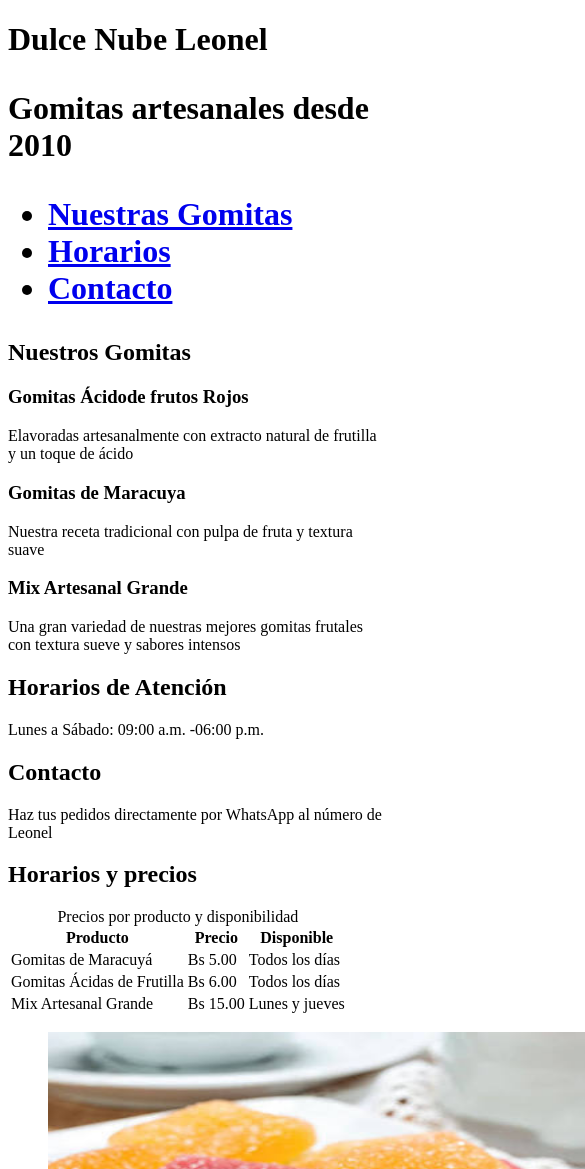
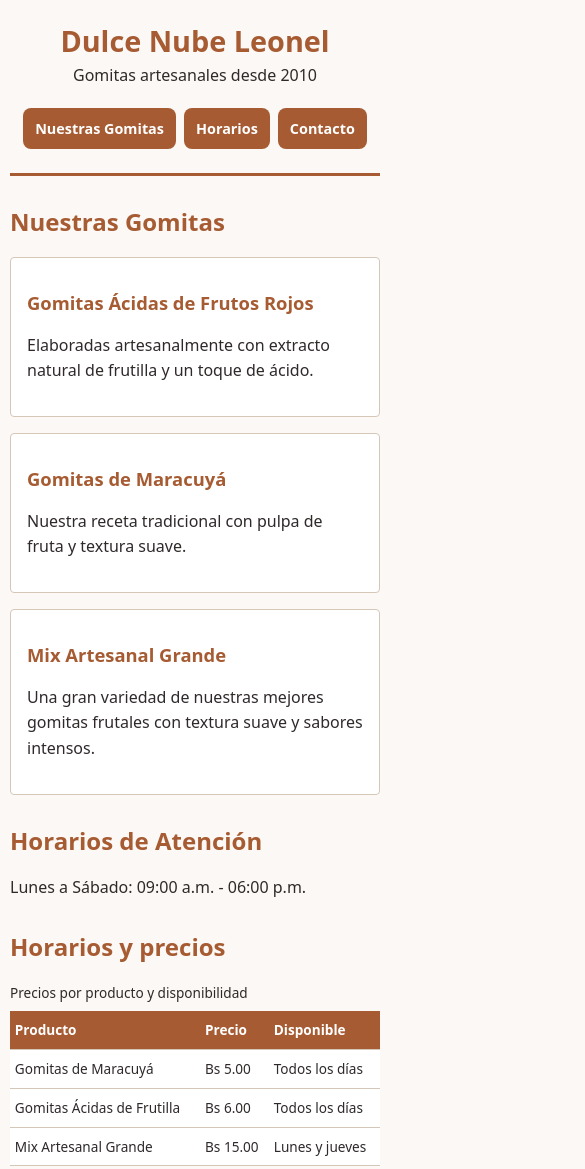
Before and after one commit to blanconayeli504-creator/proyecto1-pagina-web, a plain HTML site: page index.html in a window 390 px wide. Shown: the top 1169 px of the page, 585 px wide, since content can reach past the window. Drawn offline with Linux system fonts and the light colour scheme.

Commit message:
se adiciono estilos.css, modificación de coloresy ajutes para mejprar la pagina

```diff
--- /dev/null
+++ b/estilos.css
@@ -0,0 +1,249 @@
+/* 1. RESET GENERAL */
+*, *::before, *::after {
+    box-sizing: border-box;
+}
+
+/* 2. COLORES Y VARIABLES */
+:root {
+    --color-principal: #a65b32;
+    --color-acento: #c87941;
+    --color-texto: #2f2a29;
+    --color-suave: #e6d7c3;
+    --color-fondo: #fbf8f5;
+    --color-superficie: #ffffff;
+    --borde: #d5c7b8;
+
+    --espacio: 1rem;
+    --espacio-lg: 2rem;
+    --radio: 4px;
+}
+
+/* 3. TIPOGRAFÍA Y FONDO */
+body {
+    margin: 0;
+    padding: 0 var(--espacio);
+    font-family: system-ui, -apple-system, "Segoe UI", Roboto, sans-serif;
+    font-size: 1rem;
+    line-height: 1.6;
+    color: var(--color-texto);
+    background: var(--color-fondo);
+}
+
+h1, h2, h3 {
+    line-height: 1.2;
+    color: var(--color-principal);
+}
+
+h1 {
+    font-size: 2rem;
+    margin-bottom: 0.25rem;
+}
+
+h2 {
+    font-size: 1.5rem;
+    margin-top: var(--espacio-lg);
+}
+
+h3 {
+    font-size: 1.15rem;
+}
+
+p {
+    max-width: 65ch;
+}
+
+/* 4. ENLACES */
+a {
+    color: var(--color-principal);
+    text-underline-offset: 2px;
+}
+
+a:hover {
+    color: var(--color-acento);
+}
+
+a:focus-visible {
+    outline: 3px solid var(--color-acento);
+    outline-offset: 2px;
+}
+
+/* 5. ENCABEZADO Y TÍTULO CENTRADO */
+header {
+    padding: var(--espacio-lg) var(--espacio);
+    border-bottom: 3px solid var(--color-principal);
+    margin-bottom: var(--espacio-lg);
+    text-align: center;
+}
+
+header h1 {
+    margin-top: 0;
+    text-align: center;
+}
+
+header p {
+    max-width: none;
+    text-align: center;
+    margin: 0 auto;
+}
+
+/* 6. BOTONES DE NAVEGACIÓN EN LA PARTE SUPERIOR */
+nav ul {
+    list-style: none;
+    padding: 0;
+    margin: 20px 0 0;
+    display: flex;
+    justify-content: center;
+    align-items: center;
+    gap: 15px;
+    flex-wrap: wrap;
+}
+
+nav li {
+    margin-bottom: 0;
+}
+
+nav a {
+    display: inline-block;
+    background-color: var(--color-principal);
+    color: #ffffff;
+    text-decoration: none;
+    padding: 10px 18px;
+    border-radius: 8px;
+    font-weight: bold;
+    transition: background-color 0.3s;
+}
+
+nav a:hover {
+    background-color: var(--color-acento);
+    color: #ffffff;
+}
+
+/* 7. PRODUCTOS */
+article {
+    background: var(--color-superficie);
+    border: 1px solid var(--borde);
+    border-radius: var(--radio);
+    padding: var(--espacio);
+    margin-bottom: var(--espacio);
+}
+
+/* 8. TABLA DE PRECIOS */
+table {
+    border-collapse: collapse;
+    width: 100%;
+    max-width: 40rem;
+    background: var(--color-superficie);
+}
+
+caption {
+    text-align: left;
+    color: var(--color-texto);
+    padding-bottom: 0.5rem;
+}
+
+th, td {
+    text-align: left;
+    padding: 0.6rem 0.8rem;
+    border-bottom: 1px solid var(--borde);
+}
+
+th {
+    background: var(--color-principal);
+    color: #ffffff;
+}
+
+/* 9. FORMULARIO */
+fieldset {
+    border: 1px solid var(--borde);
+    border-radius: var(--radio);
+    padding: var(--espacio);
+    margin-bottom: var(--espacio);
+    max-width: 32rem;
+}
+
+legend {
+    padding: 0 0.4rem;
+    font-weight: 600;
+    color: var(--color-principal);
+}
+
+label {
+    display: block;
+    margin-bottom: 0.25rem;
+    font-weight: 500;
+}
+
+input, select, textarea {
+    font-size: 1rem;
+    font-family: inherit;
+    padding: 0.5rem;
+    width: 100%;
+    border: 1px solid var(--borde);
+    border-radius: var(--radio);
+}
+
+input[type="checkbox"] {
+    width: auto;
+}
+
+button {
+    font-size: 1rem;
+    font-family: inherit;
+    padding: 0.6rem 1.2rem;
+    min-height: 44px;
+    background: var(--color-principal);
+    color: #ffffff;
+    border: 0;
+    border-radius: var(--radio);
+    cursor: pointer;
+}
+
+button:hover {
+    background: var(--color-acento);
+}
+
+/* 10. IMÁGENES */
+img {
+    max-width: 100%;
+    height: auto;
+}
+
+/* 11. PIE DE PÁGINA */
+footer {
+    margin-top: var(--espacio-lg);
+    padding: var(--espacio-lg) var(--espacio);
+    border-top: 1px solid var(--borde);
+    color: var(--color-texto);
+}
+
+/* 12. ADAPTACIÓN A CELULARES */
+@media (max-width: 600px) {
+    body {
+        padding: 0 10px;
+    }
+
+    header {
+        padding: 1.5rem 0.5rem;
+    }
+
+    header h1 {
+        font-size: 1.8rem;
+    }
+
+    nav ul {
+        gap: 8px;
+    }
+
+    nav a {
+        padding: 9px 12px;
+        font-size: 0.9rem;
+    }
+
+    table {
+        font-size: 0.85rem;
+    }
+
+    th, td {
+        padding: 0.5rem 0.3rem;
+    }
+}
--- a/index.html
+++ b/index.html
@@ -2,53 +2,59 @@
 <html lang="es">
 <head>
     <meta charset="UTF-8">
-        <meta name="clexport"content="width=device-width, initial-scale-1.0">
-        <meta name="description"contet="Microempresa dedicada a la elaboración y venta de gomitas artesanales">
+    <meta name="viewport" content="width=device-width, initial-scale=1.0">
+    <meta name="description" content="Microempresa dedicada a la elaboración y venta de gomitas artesanales">
     <title>Dulce Nube Leonel</title>
+    <link rel="stylesheet" href="estilos.css">
 </head>
+
 <body>
+
     <header>
-                <h1>Dulce Nube Leonel<h1>
-                    <p>Gomitas artesanales desde 2010<p>
+        <h1>Dulce Nube Leonel</h1>
+        <p>Gomitas artesanales desde 2010</p>
+
         <nav>
             <ul>
-                            <li><a href="#nuestras gomitas">Nuestras Gomitas</a></li>
+                <li><a href="#nuestras-gomitas">Nuestras Gomitas</a></li>
                 <li><a href="#horarios">Horarios</a></li>
-                            <li><a href="contacto">Contacto</a></li>
+                <li><a href="#contacto">Contacto</a></li>
+            </ul>
+        </nav>
     </header>
+
     <main>
-                <section id="nuestras gomitas">
-                    <h2>Nuestros Gomitas</h2>
+
+        <section id="nuestras-gomitas">
+            <h2>Nuestras Gomitas</h2>
+
             <article>
-                        <h3>Gomitas Ácidode frutos Rojos</h3>
-                        <p>Elavoradas artesanalmente con extracto natural de frutilla y un toque de ácido</p>
+                <h3>Gomitas Ácidas de Frutos Rojos</h3>
+                <p>Elaboradas artesanalmente con extracto natural de frutilla y un toque de ácido.</p>
             </article>
 
             <article>
-                        <h3>Gomitas de Maracuya</h3>
-                        <p>Nuestra receta tradicional con pulpa de fruta y textura suave</p>
+                <h3>Gomitas de Maracuyá</h3>
+                <p>Nuestra receta tradicional con pulpa de fruta y textura suave.</p>
             </article>
 
             <article>
                 <h3>Mix Artesanal Grande</h3>
-                        <p>Una gran variedad de nuestras mejores gomitas frutales con textura sueve y sabores intensos</p>
+                <p>Una gran variedad de nuestras mejores gomitas frutales con textura suave y sabores intensos.</p>
             </article>
         </section>
 
         <section id="horarios">
             <h2>Horarios de Atención</h2>
-                    <p>Lunes a Sábado: 09:00 a.m. -06:00 p.m.</p>
+            <p>Lunes a Sábado: 09:00 a.m. - 06:00 p.m.</p>
         </section>
 
-                <section id="contacto">
-                    <h2>Contacto</h2>
-                    <p>Haz tus pedidos directamente por WhatsApp al número de Leonel</p>
-                </section>
+        <section id="precios">
+            <h2>Horarios y precios</h2>
 
-                <section id="horarios">
-        <h2>Horarios y precios</h2>
             <table>
                 <caption>Precios por producto y disponibilidad</caption>
+
                 <thead>
                     <tr>
                         <th scope="col">Producto</th>
@@ -56,20 +62,35 @@
                         <th scope="col">Disponible</th>
                     </tr>
                 </thead>
+
                 <tbody>
-            <tr><td>Gomitas de Maracuyá</td>   <td>Bs 5.00</td>  <td>Todos los días</td></tr>
-            <tr><td>Gomitas Ácidas de Frutilla</td>  <td>Bs 6.00</td>  <td>Todos los días</td></tr>
-            <tr><td>Mix Artesanal Grande</td>  <td>Bs 15.00</td> <td>Lunes y jueves</td></tr>
+                    <tr>
+                        <td>Gomitas de Maracuyá</td>
+                        <td>Bs 5.00</td>
+                        <td>Todos los días</td>
+                    </tr>
+
+                    <tr>
+                        <td>Gomitas Ácidas de Frutilla</td>
+                        <td>Bs 6.00</td>
+                        <td>Todos los días</td>
+                    </tr>
+
+                    <tr>
+                        <td>Mix Artesanal Grande</td>
+                        <td>Bs 15.00</td>
+                        <td>Lunes y jueves</td>
+                    </tr>
                 </tbody>
             </table>
 
             <figure>
                 <img src="gomitas.jpg"
-               alt="Vitrina con panes recién horneados ordenados en bandejas"
+                     alt="Gomitas artesanales de diferentes sabores"
                      width="600" height="400">
-          <figcaption>La vitrina a primera hora de la mañana.</figcaption>
+                <figcaption>Nuestras deliciosas gomitas artesanales.</figcaption>
             </figure>
-
+        </section>
 
         <section id="pedido">
             <h2>Hacer un pedido</h2>
@@ -81,7 +102,6 @@
 
                     <p>
                         <label for="nombre">Nombre completo</label>
-
                         <input type="text" id="nombre" name="nombre"
                                autocomplete="name" required>
                     </p>
@@ -94,7 +114,6 @@
 
                     <p>
                         <label for="telefono">Teléfono</label>
-
                         <input type="tel" id="telefono" name="telefono"
                                autocomplete="tel" pattern="[0-9]{7,8}"
                                title="7 u 8 dígitos, sin espacios">
@@ -106,7 +125,6 @@
 
                     <p>
                         <label for="producto">Producto</label>
-
                         <select id="producto" name="producto" required>
                             <option value="">Elige uno</option>
                             <option value="maracuya">Gomitas de Maracuyá</option>
@@ -131,8 +149,7 @@
                         <textarea id="notas" name="notas" rows="3"></textarea>
                     </p>
 
-            <p>
-
+                    <p class="aceptar">
                         <input type="checkbox" id="terminos" name="terminos" required>
                         <label for="terminos">Acepto que el pedido se confirma por teléfono</label>
                     </p>
@@ -144,7 +161,6 @@
 
     </main>
 
-
     <aside>
         <h2>¿Sabías?</h2>
         <p>Elaboramos nuestras gomitas artesanales cada día con pulpa de fruta 100% natural.</p>
@@ -152,10 +168,15 @@
 
     <footer id="contacto">
         <h2>Contacto</h2>
+
         <address>
             Av. Camino Viacha<br>
-        Teléfono: <a href="htpp://wa.me/59177541854" target="_blank"></a>
+            Teléfono:
+            <a href="https://wa.me/59177541854"
+               target="_blank"
+               rel="noopener noreferrer">77541854</a>
         </address>
+
         <p><small>&copy; 2026 Dulce Nube Leonel</small></p>
     </footer>
 
```
Lines whose indentation alone changed are shown as unchanged.
